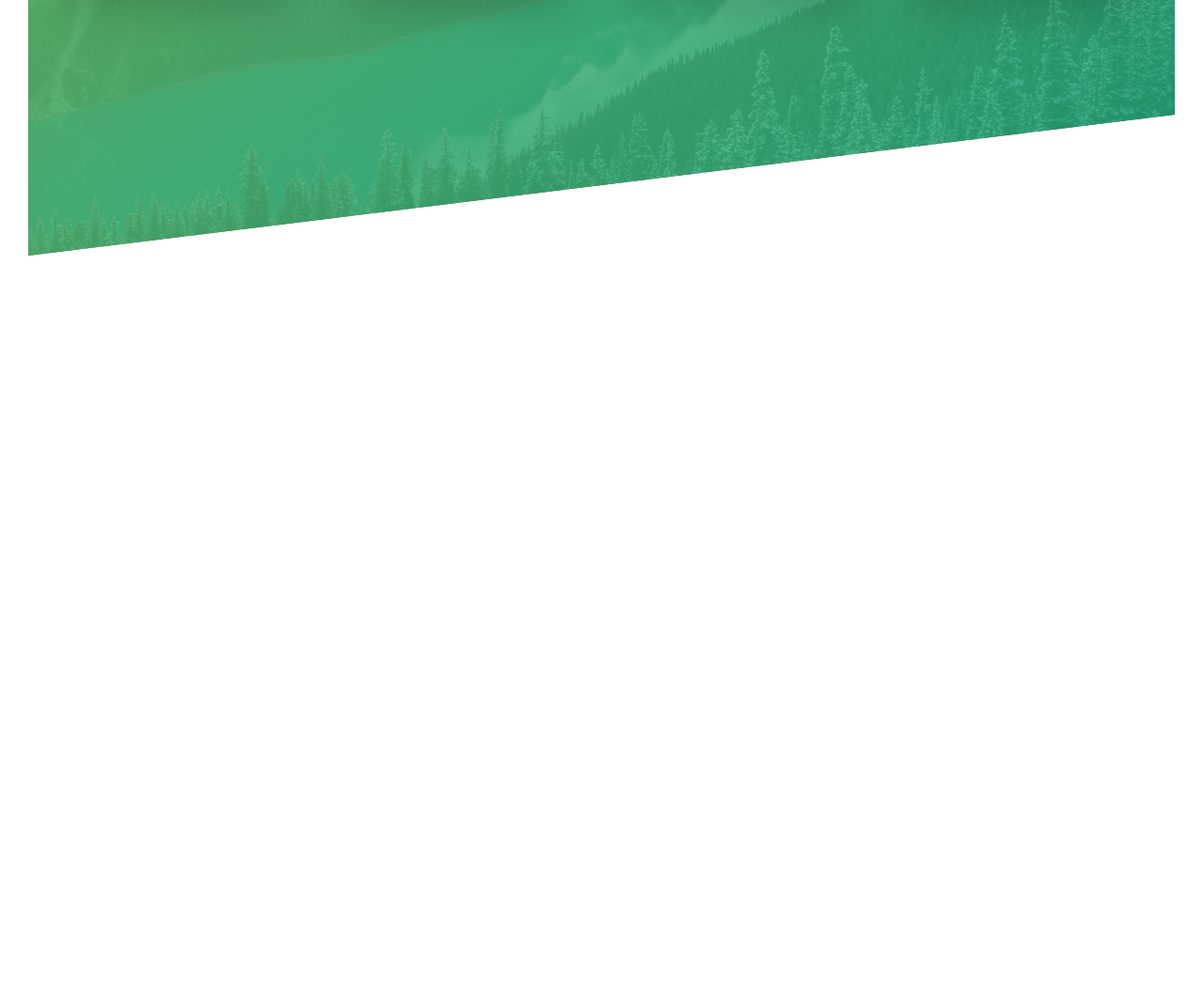
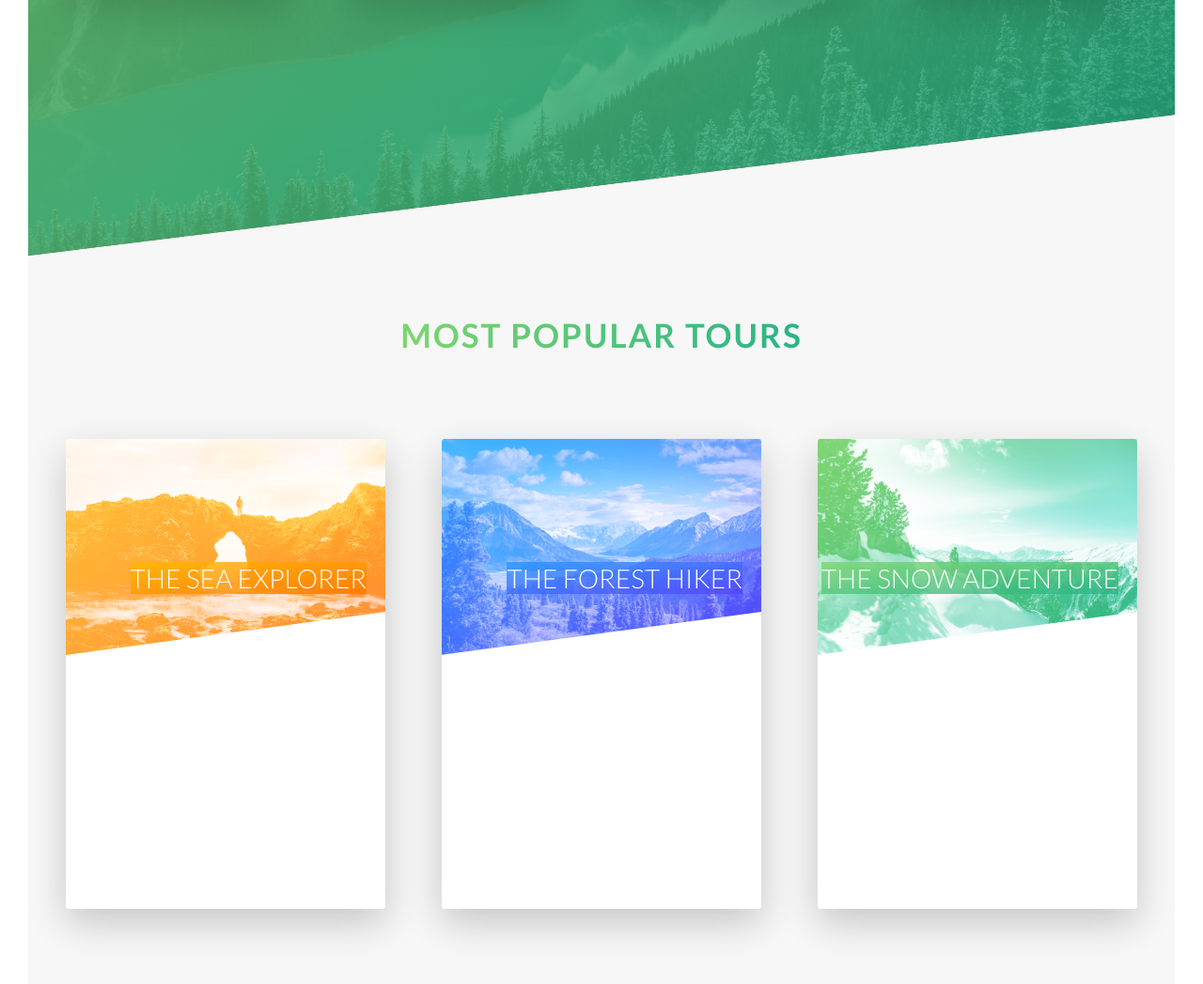
Before and after one commit to salarenko/udemy-css-architecture, a website: page index.html in a window 1280 px wide. Shown: the part 2263-3310 px from the top of the page at 94% size. Before the commit the page ends 2535 px from the top, so only its background shows below. Drawn offline with Linux system fonts and the light colour scheme.

Commit message:
Working on next section (rotating cards)

```diff
--- a/index.html
+++ b/index.html
@@ -106,6 +106,65 @@
                 </div>
             </div>
         </section>
+        <section class="section-tours">
+            <div class="u-center-text u-margin-bottom-big">
+                <h2 class="heading-secondary">
+                    Most popular tours
+                </h2>
+            </div>
+
+            <div class="row">
+                <div class="col-1-of-3">
+                    <div class="card">
+                        <div class="card__side card__side--front">
+                            <div class="card__picture card__picture--1">
+                                &nbsp;
+                            </div>
+                            <h4 class="card__heading">
+                                <span class="card__heading-span card__heading-span--1">The sea explorer</span>
+                            </h4>
+                            <div class="card__details">
+
+                            </div>
+                        </div>
+                        <div class="card__side card__side--back card__side--back-1">b</div>
+                    </div>
+                </div>
+                <div class="col-1-of-3">
+                    <div class="card">
+                        <div class="card__side card__side--front">
+                            <div class="card__picture card__picture--2">
+                                &nbsp;
+                            </div>
+                            <h4 class="card__heading">
+                                <span class="card__heading-span card__heading-span--2">The forest hiker</span>
+                            </h4>
+                            <div class="card__details">
+
+                            </div>
+                        </div>
+                        <div class="card__side card__side--back card__side--back-2">b</div>
+                    </div>
+                </div>
+                <div class="col-1-of-3">
+                    <div class="card">
+                        <div class="card__side card__side--front">
+                            <div class="card__picture card__picture--3">
+                                &nbsp;
+                            </div>
+                            <h4 class="card__heading">
+                                <span class="card__heading-span card__heading-span--3">The snow adventure</span>
+                            </h4>
+                            <div class="card__details">
+
+                            </div>
+                        </div>
+                        <div class="card__side card__side--back card__side--back-3">b</div>
+                    </div>
+                </div>
+            </div>
+
+        </section>
     </main>
 </body>
 
--- a/scss/abstracts/_variables.scss
+++ b/scss/abstracts/_variables.scss
@@ -1,3 +1,4 @@
+// COLORS
 $color-light-green: #7ed56f;
 $color-medium-green: #55c57a;
 $color-dark-green: #28b485;
@@ -6,6 +7,12 @@ $color-white: #fff;
 $color-dark-grey: #777;
 $color-light-grey: #f7f7f7;
 
+$color-secondary-light: #ffb900;
+$color-secondary-dark: #ff7700;
+
+$color-tertiary-light: #2998ff;
+$color-tertiary-dark: #5643fa;
+
 $grid-width: 114rem;
 $gutter-vertical: 8rem;
 $gutter-horizontal: 6rem;
--- /dev/null
+++ b/scss/components/_card.scss
@@ -0,0 +1,92 @@
+.card {
+    perspective: 150rem;
+    -moz-perspective: 150rem;
+    position: relative;
+    height: 50rem;
+    transition: all .8s;
+
+    &:hover &__side--front{
+        transform: rotateY(-180deg);
+    }
+
+    &:hover &__side--back {
+        transform: rotateY(0);
+    }
+
+    &__side {
+        height: 50rem;
+        transition: all .8s ease;
+        overflow: hidden;
+        position: absolute;
+        top: 0;
+        left: 0;
+        width: 100%;
+        backface-visibility: hidden;
+        border-radius: .3rem;
+        box-shadow: 0 1.5rem 4rem rgba($color-black, .2);
+
+        &--front {
+            background-color: $color-white;
+        }
+
+        &--back {
+            transform: rotateY(180deg);
+
+            &-1 {
+                background-image: linear-gradient(to right bottom, $color-secondary-light, $color-secondary-dark);
+            }
+
+            &-2 {
+                background-image: linear-gradient(to right bottom, $color-tertiary-light, $color-tertiary-dark);
+            }
+
+            &-3 {
+                background-image: linear-gradient(to right bottom, $color-light-green, $color-dark-green);
+            }
+        }
+    }
+
+    &__picture {
+        background-size: cover;
+        height: 23rem;
+        background-blend-mode: screen;
+        -webkit-clip-path: polygon(0 0, 100% 0, 100% 80%, 0 100%);
+        clip-path: polygon(0 0, 100% 0, 100% 80%, 0 100%);
+
+        &--1 {
+            background-image: linear-gradient(to right bottom, $color-secondary-light, $color-secondary-dark), url('../img/nat-5.jpg');
+        }
+        &--2 {
+            background-image: linear-gradient(to right bottom, $color-tertiary-light, $color-tertiary-dark), url('../img/nat-6.jpg');
+        }
+        &--3 {
+            background-image: linear-gradient(to right bottom, $color-light-green, $color-dark-green), url('../img/nat-7.jpg');
+        }
+    }
+
+    &__heading {
+        font-size: 2.8rem;
+        font-weight: 300;
+        text-transform: uppercase;
+        color: $color-white;
+        text-align: right;
+        position: absolute;
+        top: 25%;
+        right: 2rem;
+    }
+
+    &__heading-span {
+
+        &--1 {
+            background-image: linear-gradient(to right bottom, rgba($color-secondary-light, .8), rgba($color-secondary-dark, .8));
+        }
+
+        &--2 {
+            background-image: linear-gradient(to right bottom, rgba($color-tertiary-light, .8), rgba($color-tertiary-dark, .8));
+        }
+
+        &--3 {
+            background-image: linear-gradient(to right bottom, rgba($color-light-green, .8), rgba($color-dark-green, .8));
+        }
+    }
+}
--- a/scss/layout/_header.scss
+++ b/scss/layout/_header.scss
@@ -9,6 +9,7 @@
     background-position: top;
     position: relative;
 
+    -webkit-clip-path: polygon(0 0, 100% 0, 100% 80%, 0 100%);
     clip-path: polygon(0 0, 100% 0, 100% 80%, 0 100%);
 
     &__logo-box {
--- a/scss/main.scss
+++ b/scss/main.scss
@@ -8,6 +8,7 @@
 @import "base/utilities";
 
 @import "components/button";
+@import "components/card";
 @import "components/composition";
 @import "components/feature-box";
 
--- a/scss/pages/_home.scss
+++ b/scss/pages/_home.scss
@@ -19,3 +19,9 @@
         transform: skewY(7deg);
     }
 }
+
+.section-tours {
+    background-color: $color-light-grey;
+    padding: 25rem 0 50rem 0;
+    margin-top: -12rem;
+}
```
Also changed, not shown: css/style.css.
